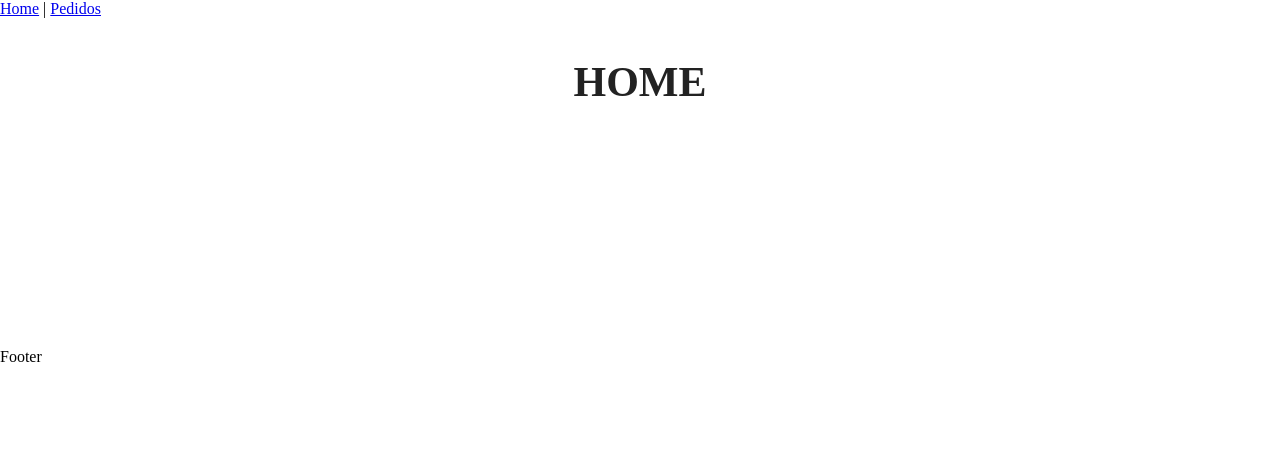
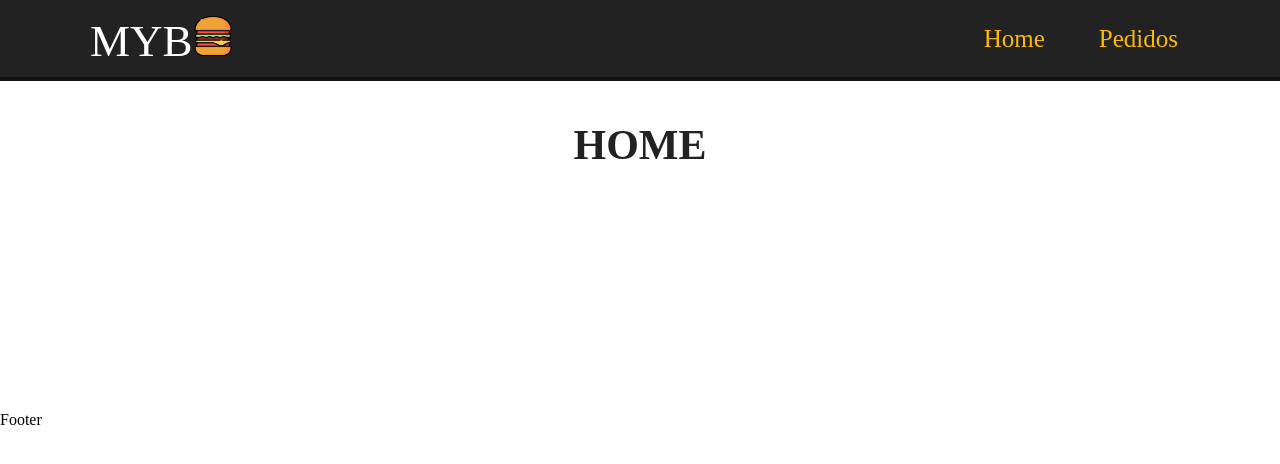
Before and after one commit to gabriel-ataidev/burguer-order-project, a Vue app: page / in a window 1280 px wide. Shown: the top 464 px of the page. Built offline with nearby package versions, Linux system fonts and the light colour scheme.

Commit message:
setting up nav bar

```diff
--- a/src/components/Navbar.vue
+++ b/src/components/Navbar.vue
@@ -1,19 +1,61 @@
 <template>
   <div id="nav">
-    <router-link to="/">
-        <img src="" alt="">
+    <router-link to="/" id="logo-url">
+      <span id="title">MYB</span>
+      <img id="logo" :src="logo" :alt="alt" />
     </router-link>
-    <router-link to="/">Home</router-link> |
-    <router-link to="/pedidos">Pedidos</router-link>
+    <div class="links">
+      <router-link to="/">Home</router-link>
+      <router-link to="/pedidos">Pedidos</router-link>
+    </div>
   </div>
 </template>
 
 <script>
 export default {
-    name: 'Navbar',
-}
+  name: "Navbar",
+  props: ["logo", "alt"],
+};
 </script>
 
 <style scoped lang="less">
-
+* {
+  box-sizing: border-box;
+  padding: 0;
+  margin: 0;
+}
+#nav {
+  background: #222;
+  border-bottom: 4px solid #111;
+  padding: 10px 90px;
+  display: flex;
+  justify-content: space-between;
+  align-items: center;
+  a {
+    color: #fcba03;
+    font-size: 25px;
+    text-decoration: none;
+    margin: 0 12px;
+    transition: all 0.5s ease-in-out;
+    &:hover {
+      color: #fff;
+    }
+  }
+  #title{
+    font-size: 45px;
+    color: #fff;
+  }
+  #logo-url {
+    margin: 5px 40px 0 0;
+    #logo {
+      height: 40px;
+      width: auto;
+    }
+  }
+  .links{
+    display: flex;
+    gap: 30px;
+    align-items: center;
+  }
+}
 </style>
```
Also changed, not shown: public/img/logo.png (added).
